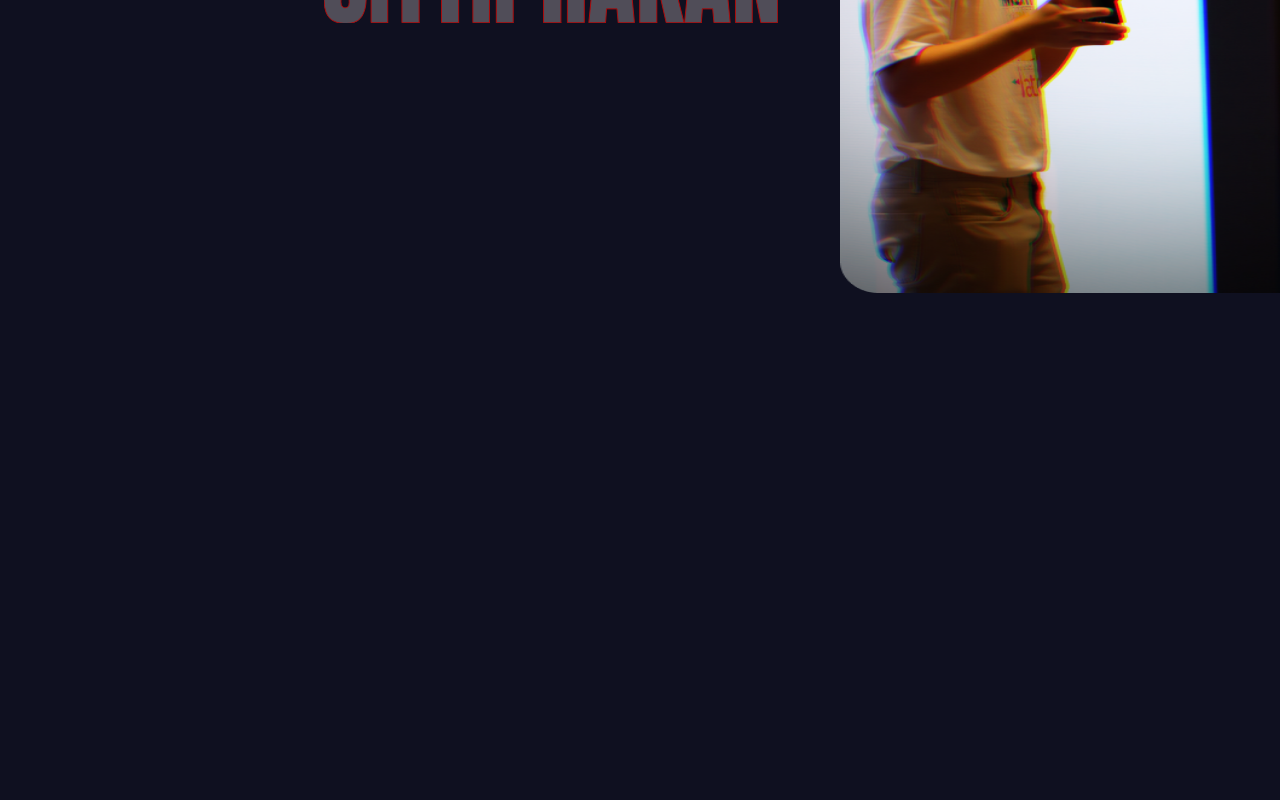
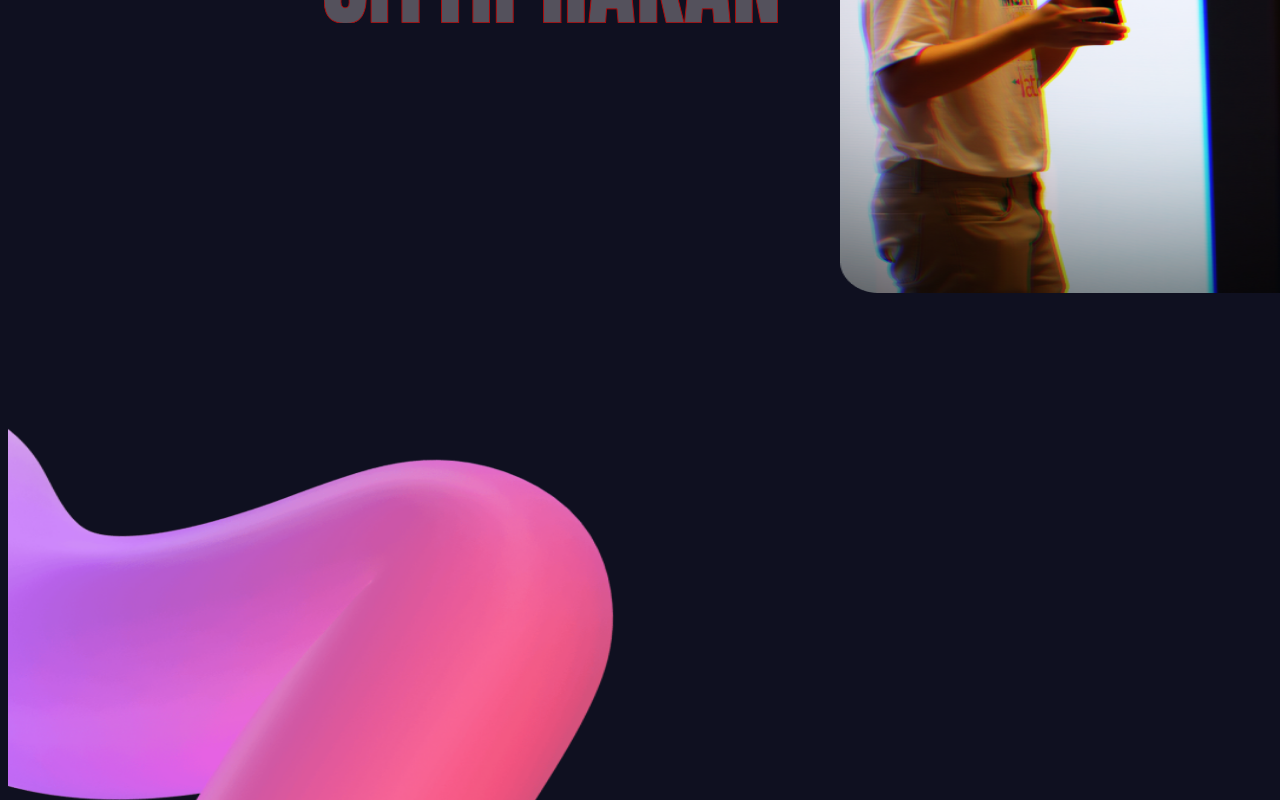
Before and after one commit to 22p21s0045/portfolio_v5, a Next.js app: page / in a window 1280 px wide. Shown: the part 524-1324 px from the top of the page. Before the commit the page ends 901 px from the top, so only its background shows below. Built offline with nearby package versions, Linux system fonts and the light colour scheme.

Commit message:
add: animation skill bar

```diff
--- a/app/page.tsx
+++ b/app/page.tsx
@@ -1,15 +1,35 @@
 "use client";
 import { Grid } from "./component";
-import Image from 'next/image';
+import Image from "next/image";
 
+import { useInView, animated,useSpring,easings } from "@react-spring/web";
+import { useEffect } from "react";
+import { duration } from "@mui/material";
 
 export default function Home() {
+  const [ref, inView] = useInView();
+  const springs = useSpring({
+    from: { opacity: 0 },
+    to: { opacity: inView ? 1 : 0 },
+    config: {
+      easing: easings.easeOutQuad,
+      duration: 6000,
+    },
+  });
 
+useEffect(() => {
+  if (inView) {
+    console.log("in view");
+  }
+}, [inView]);
   return (
-
-
-      <Grid container >
-        <Grid item lg={6} style={{position:"relative",left:"10%",top:"80px"}} >
+    <div>
+      <Grid container>
+        <Grid
+          item
+          lg={6}
+          style={{ position: "relative", left: "10%", top: "80px" }}
+        >
           <div>
             <svg
               width="465"
@@ -34,7 +54,7 @@ export default function Home() {
               </g>
             </svg>
           </div>
-          <div style={{ position: "relative", left: "22%" ,top:"5%"}}>
+          <div style={{ position: "relative", left: "22%", top: "5%" }}>
             <svg
               width="417.285"
               height="85.938"
@@ -44,7 +64,7 @@ export default function Home() {
               <g
                 id="akkarawit"
                 strokeLinecap="round"
-                fill-rule="evenodd"
+                fillRule="evenodd"
                 fontSize="9pt"
                 stroke="#4148da"
                 strokeWidth="0.25mm"
@@ -57,18 +77,18 @@ export default function Home() {
               </g>
             </svg>
           </div>
-          <div style={{position:"relative",left:"30%",top:"10%"}}>
+          <div style={{ position: "relative", left: "30%", top: "10%" }}>
             <svg
               width="453.663"
               height="87.502"
               viewBox="0 0 453.663 87.502"
               xmlns="http://www.w3.org/2000/svg"
-              id ="sittiprakan"
+              id="sittiprakan"
             >
               <g
                 id="svgGroup"
                 strokeLinecap="round"
-                fill-rule="evenodd"
+                fillRule="evenodd"
                 fontSize="9pt"
                 stroke="#b30a0a"
                 strokeWidth="0.25mm"
@@ -82,14 +102,25 @@ export default function Home() {
             </svg>
           </div>
         </Grid>
-        <Grid item lg={6} style={{position:"relative",left:200}}>
-          <Image src={"/svg/landing/men.png"} alt="Logo" width={555} height={740}  quality={100} unoptimized ={true}/>
-
-
+        <Grid item lg={6} style={{ position: "relative", left: 200 }}>
+          <Image
+            src={"/svg/landing/men.png"}
+            alt="Logo"
+            width={555}
+            height={740}
+            quality={100}
+            unoptimized={true}
+          />
         </Grid>
-
       </Grid>
-
-
+      <animated.div ref={ref} style={{...springs}}>
+        <Image
+          src={"/svg/skill/skill.png"}
+          alt="skill"
+          width={1118}
+          height={1134}
+        />
+      </animated.div>
+    </div>
   );
 }
```
